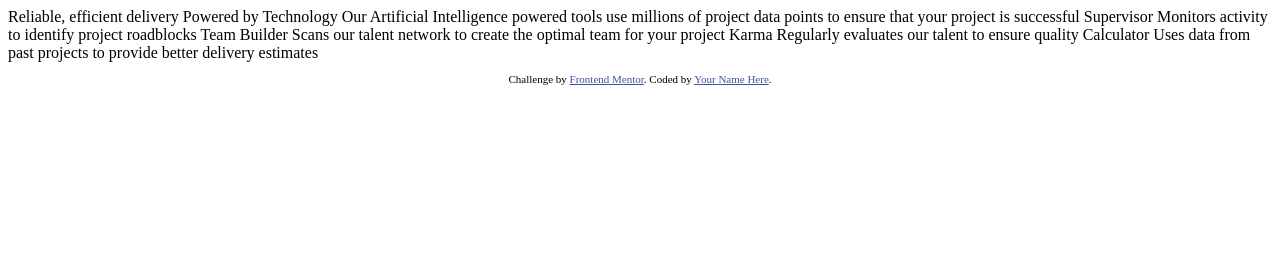
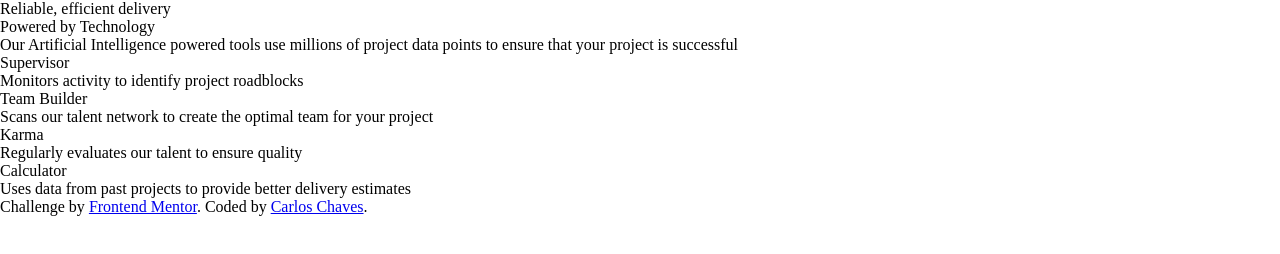
Before and after one commit to sircarloschaves/four-card-feature-section, a plain HTML site: page index.html in a window 1280 px wide. Drawn offline with Linux system fonts and the light colour scheme.

Commit message:
markup created

```diff
--- a/index.html
+++ b/index.html
@@ -1,45 +1,64 @@
 <!DOCTYPE html>
 <html lang="en">
+
 <head>
   <meta charset="UTF-8">
-  <meta name="viewport" content="width=device-width, initial-scale=1.0"> <!-- displays site properly based on user's device -->
+  <meta name="viewport" content="width=device-width, initial-scale=1.0">
+  <meta name="description"
+    content="A website that I cloned from a challenge from the Front End mentor website. It is a study and practice site.">
+  <meta name="author" content="Carlos Chaves">
+  <title>Four card feature section</title>
+  <link rel="shortcut icon" href="images/favicon-32x32.png" type="image/x-icon">
+  <link rel="stylesheet" href="style.css">
+</head>
 
-  <link rel="icon" type="image/png" sizes="32x32" href="./images/favicon-32x32.png">
+<body>
+  <main>
 
-  <title>Frontend Mentor | Four card feature section</title>
+    <header class="section-header">
+      <h1 class="header-title">
+        Reliable, efficient delivery <br>
+        <em>Powered by Technology</em>
+      </h1>
 
-  <!-- Feel free to remove these styles or customise in your own stylesheet 👍 -->
-  <style>
-    .attribution { font-size: 11px; text-align: center; }
-    .attribution a { color: hsl(228, 45%, 44%); }
-  </style>
-</head>
-<body>
+      <p class="header-text">
+        Our Artificial Intelligence powered tools use millions of project data points
+        to ensure that your project is successful
+      </p>
+    </header>
 
-  Reliable, efficient delivery
-  Powered by Technology
+    <section class="card supervisor">
+      <h2 class="card-title">Supervisor</h2>
 
-  Our Artificial Intelligence powered tools use millions of project data points
-  to ensure that your project is successful
+      <p class="card-text">Monitors activity to identify project roadblocks</p>
+    </section>
 
-  Supervisor
-  Monitors activity to identify project roadblocks
+    <section class="card team-builder">
+      <h2 class="card-title">Team Builder</h2>
 
-  Team Builder
-  Scans our talent network to create the optimal team for your project
+      <p class="card-text">Scans our talent network to create the optimal team for your project</p>
+    </section>
 
-  Karma
-  Regularly evaluates our talent to ensure quality
+    <section class="card karma">
+      <h2 class="card-title">Karma</h2>
 
-  Calculator
-  Uses data from past projects to provide better delivery estimates
+      <p class="card-text">Regularly evaluates our talent to ensure quality</p>
+    </section>
 
+    <section class="card calculator">
+      <h2 class="card-title">Calculator</h2>
+
+      <p class="card-text">Uses data from past projects to provide better delivery estimates</p>
+    </section>
+
+  </main>
 
   <footer>
     <p class="attribution">
       Challenge by <a href="https://www.frontendmentor.io?ref=challenge" target="_blank">Frontend Mentor</a>.
-      Coded by <a href="#">Your Name Here</a>.
+      Coded by <a target="_blank" href="https://github.com/sircarloschaves">Carlos Chaves</a>.
     </p>
   </footer>
 </body>
+
 </html>
--- /dev/null
+++ b/style.css
@@ -0,0 +1,51 @@
+@import url('https://fonts.googleapis.com/css2?family=Poppins:wght@200;400;600&display=swap');
+
+:root {
+  /* Font Family */
+  --ff-poppins: 'Poppins', sans-serif;
+
+  /* Font Size */
+  --fs-400: 0.9375rem;
+
+  /* Font Weight */
+  --fw-200: 200;
+  --fw-400: 400;
+  --fw-600: 600;
+
+  /* Colors */
+  --clr-pr-red: hsl(0, 78%, 62%);
+  --clr-pr-cyan: hsl(180, 62%, 55%);
+  --clr-pr-orange: hsl(34, 97%, 64%);
+  --clr-pr-blue: hsl(212, 86%, 64%);
+
+  --clr-ne-200: hsl(234, 12%, 34%);
+  --clr-ne-400: hsl(229, 6%, 66%);
+  --clr-ne-600: hsl(0, 0%, 98%);
+}
+
+html,
+body {
+  width: 100%;
+  height: 100%;
+}
+
+*,
+*::before,
+*::after {
+  margin: 0;
+  padding: 0;
+  box-sizing: border-box;
+  font: inherit;
+}
+
+ul[role='list'],
+ol[role='list'] {
+  list-style: none;
+}
+
+img,
+picture,
+svg {
+  max-width: 100%;
+  display: block;
+}
```
